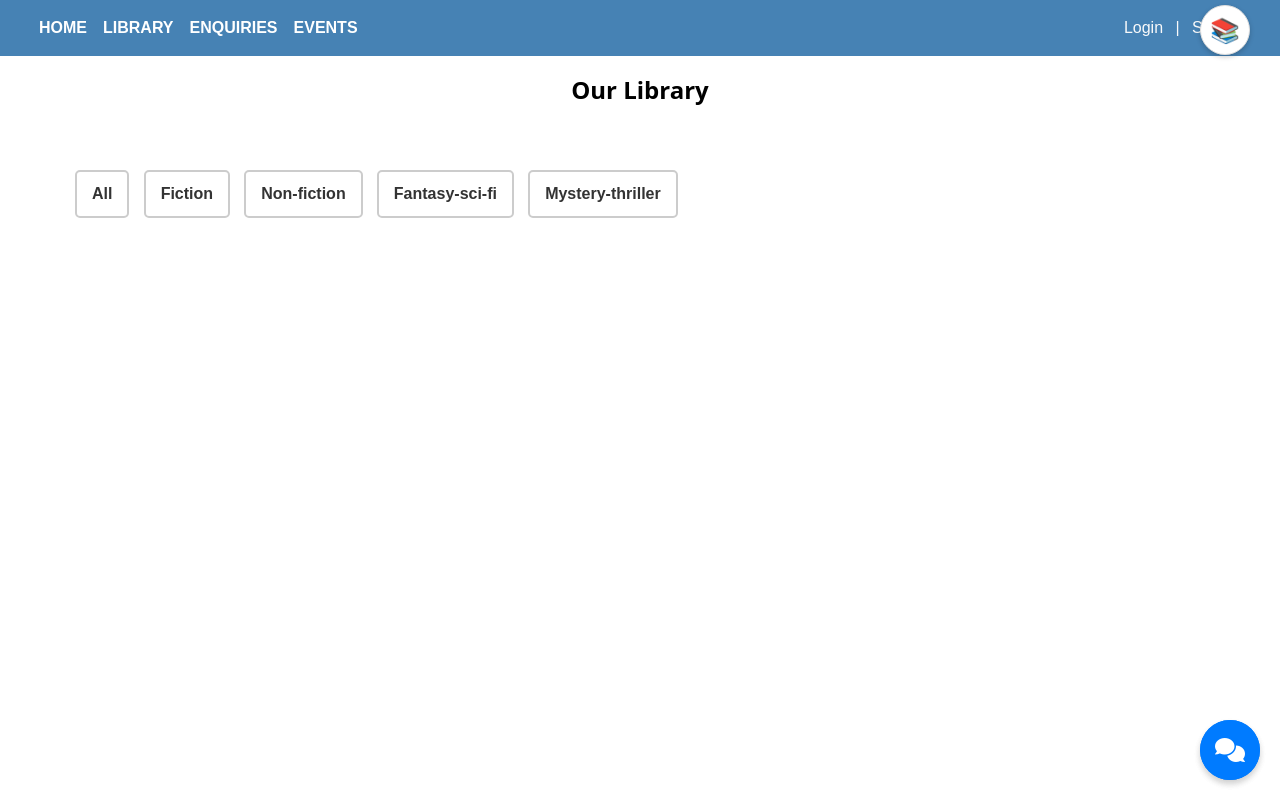
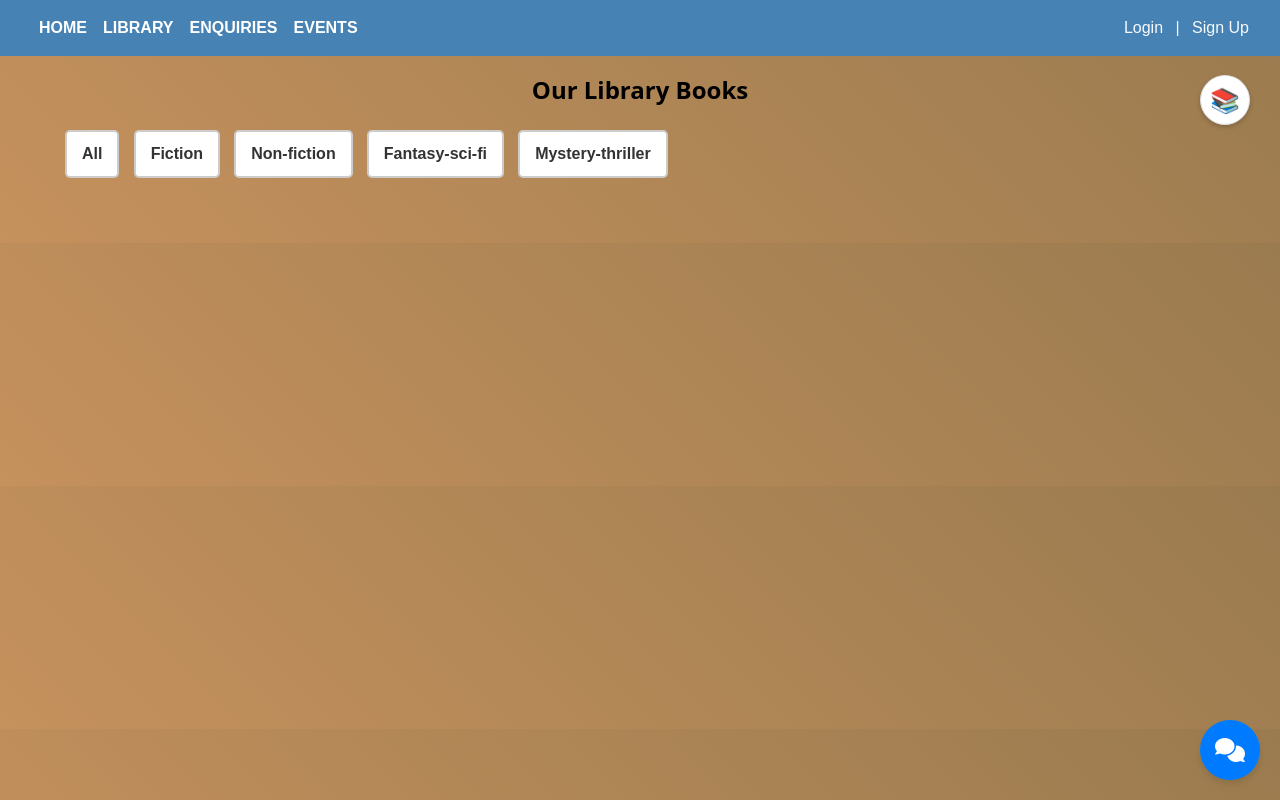
Before and after one commit to Shadtrix/Bookatti_V2, a Flask app: template templates/book_loan.html in a window 1280 px wide. Run offline with Flask 3, Linux system fonts and the light colour scheme; the template is opened without the code that fills it, so the values that code supplies are empty; some libraries are stand-ins or nearby versions.

Commit message:
SKIBIDI SIGMA BALLS

```diff
--- a/templates/book_loan.html
+++ b/templates/book_loan.html
@@ -1,59 +1,27 @@
-{% extends "basebs.html" %}
+{% extends "baselib.html" %}
 
-{% block title %} Library {% endblock %}
+{% block title %} Bookstore {% endblock %}
 
 {% block content %}
 <div class="container">
     <div class="header">
-        <h1>Our Library</h1>
-    </div>
-</div>
-
-<!-- Chatbot Button & Modal -->
-<button type="button" class="chatbot-button" data-bs-toggle="modal" data-bs-target="#chatbotModal">
-    <i class="fas fa-comments"></i>
-</button>
-<div class="modal fade" id="chatbotModal" tabindex="-1">
-    <div class="modal-dialog modal-lg">
-        <div class="modal-content">
-            <div class="modal-header">
-                <h5 class="modal-title">Library Chatbot</h5>
-                <button type="button" class="btn-close" data-bs-dismiss="modal"></button>
-            </div>
-            <div class="modal-body">
-                <iframe id="chatbotIframe" src="http://localhost:5001/"
-                        style="width: 100%; height: 500px; border: none;"></iframe>
-            </div>
-            <div class="modal-footer">
-                <button type="button" class="btn btn-secondary" data-bs-dismiss="modal">Close</button>
-            </div>
-        </div>
-    </div>
-</div>
-
-<div class="container">
-    <!-- Borrowed Books -->
-    <div id="borrowedIcon" class="borrowed-icon" onclick="toggleBorrowed()">
-        📚
-    </div>
-    <div id="borrowed" class="borrowed hidden">
-        <h2>Borrowed Books</h2>
-        <ul id="borrowedItems"></ul>
+        <h1>Our Library Books</h1>
     </div>
 
     <!-- Filters -->
     <div class="filters">
-        {% for category in ['all', 'fiction', 'non-fiction', 'fantasy-sci-fi', 'mystery-thriller'] %}
-        <button onclick="filterBooks('{{ category }}')">{{ category | capitalize }}</button>
-        {% endfor %}
+        <button onclick="filterBooks('all')">All</button>
+        <button onclick="filterBooks('fiction')">Fiction</button>
+        <button onclick="filterBooks('non-fiction')">Non-fiction</button>
+        <button onclick="filterBooks('fantasy-sci-fi')">Fantasy-sci-fi</button>
+        <button onclick="filterBooks('mystery-thriller')">Mystery-thriller</button>
     </div>
 
-    <!-- Books Grid -->
+    <!-- Book Grid -->
     <div class="book-grid">
         {% for book in books %}
-        <div class="book {{ book.category }}"
-             onclick="showDetails(`{{ book.title }}`, `{{ book.author }}`, `{{ book.isbn }}`, `{{ book.description }}`)">
-            <img src="https://covers.openlibrary.org/b/isbn/{{ book.isbn }}-L.jpg?format=webp" alt="{{ book.title }}">
+        <div class="book {{ book.category }}" onclick="showDetails('{{ book.title }}', '{{ book.author }}', '{{ book.isbn }}', '{{ book.description }}')">
+            <img src="https://covers.openlibrary.org/b/isbn/{{ book.isbn }}-L.jpg" alt="{{ book.title }}" loading="lazy">
             <h3>{{ book.title }}</h3>
             <p>{{ book.author }}</p>
             <p>ISBN: {{ book.isbn }}</p>
@@ -74,18 +42,122 @@
                 <span id="quantity">1</span>
                 <button class="quantity-btn" onclick="updateQuantity(1)">+</button>
             </div>
-            <button id="borrowButton" class="borrow-book">Borrow</button>
-        </div>
+            <button id="borrowButton" class="borrow-button" onclick="borrowBook()">Borrow</button>
         </div>
     </div>
 
+    <!-- Borrowed Books Section -->
+    <div id="borrowedBooks" class="borrowed-books hidden">
+        <h2>Borrowed Books</h2>
+        <ul id="borrowedBooksList"></ul>
+        <div class="borrowed-books-total">
+            <p>Total Books Borrowed: <span id="totalBooks">0</span></p>
+        </div>
+    </div>
+
+    <!-- Borrowed Books Icon -->
+    <div id="borrowedBooksIcon" class="borrowed-books-icon" onclick="toggleBorrowedBooks()">📚</div>
+
+</div>
+
+<script>
+    let borrowedBooks = [];
+    let quantity = 1;
+
+    // Function to filter books by category
+    function filterBooks(category) {
+        const books = document.querySelectorAll('.book');
+        books.forEach(book => {
+            book.style.display = category === 'all' || book.classList.contains(category) ? 'block' : 'none';
+        });
+    }
+
+    // Function to show book details in modal
+    function showDetails(title, author, isbn, description) {
+        document.getElementById('bookTitle').textContent = title;
+        document.getElementById('bookAuthor').textContent = `Author: ${author}`;
+        document.getElementById('bookISBN').textContent = isbn;
+        document.getElementById('bookDescription').textContent = description;
+        document.getElementById('quantity').textContent = 1;
+        quantity = 1;
+        document.getElementById('borrowButton').onclick = function() {
+            borrowBook(title, author, isbn, quantity);
+        };
+        document.getElementById('bookDetailsModal').style.display = 'flex';
+    }
+
+    // Function to close the modal
+    function closeModal() {
+        document.getElementById('bookDetailsModal').style.display = 'none';
+    }
+
+    // Function to update the quantity (borrowed amount)
+    function updateQuantity(change) {
+        quantity = Math.max(1, quantity + change); // Prevent quantity from going below 1
+        document.getElementById('quantity').textContent = quantity;
+    }
+
+    // Function to borrow the book
+    function borrowBook(title, author, isbn, quantity) {
+        const existingBook = borrowedBooks.find(book => book.title === title);
+
+        if (existingBook) {
+            existingBook.quantity += quantity;
+        } else {
+            borrowedBooks.push({
+                title,
+                author,
+                isbn,
+                quantity
+            });
+        }
+
+        updateBorrowedBooks();
+        closeModal();
+    }
+
+    // Function to update the borrowed books list
+    function updateBorrowedBooks() {
+        const borrowedBooksList = document.getElementById('borrowedBooksList');
+        borrowedBooksList.innerHTML = ''; // Clear current list
+
+        borrowedBooks.forEach((book, index) => {
+            const li = document.createElement('li');
+            li.classList.add('borrowed-item');
+            li.innerHTML = `"${book.title}" by ${book.author} (x${book.quantity})
+                <button onclick="returnBook(${index})">Return</button>`;
+            borrowedBooksList.appendChild(li);
+        });
+
+        document.getElementById('totalBooks').textContent = borrowedBooks.length;
+    }
+
+    // Function to return a borrowed book
+    function returnBook(index) {
+        borrowedBooks.splice(index, 1);
+        updateBorrowedBooks();
+    }
+
+    // Function to toggle the visibility of borrowed books
+    function toggleBorrowedBooks() {
+        const borrowedBooksSection = document.getElementById('borrowedBooks');
+        borrowedBooksSection.classList.toggle('hidden');
+    }
+</script>
+
 <style>
-    /* Styles for borrowed books section */
-    .borrowed {
+/* Gradient background applied */
+body {
+    background: linear-gradient(45deg, #C5915D, #9A7B4F); /* Gradient with #C5915D */
+    color: #fff; /* Set text color to white for contrast */
+}
+
+/* Borrowed Books Section */
+.borrowed-books {
     position: fixed;
-        top: 80px;
+    top: 80px; /* Move it down from the top */
     right: 20px;
-        background: #fff;
+    background: linear-gradient(45deg, #C5915D, #9A7B4F); /* Apply gradient to borrowed books section */
     border: 1px solid #ddd;
     padding: 20px;
     border-radius: 10px;
@@ -97,7 +169,26 @@
     font-family: Arial, sans-serif;
 }
 
-    .borrowed.hidden {
+.borrowed-books-icon {
+    position: fixed;
+    top: 75px; /* Move it to the top-right corner */
+    right: 30px;
+    background: #fff; /* Background for icon */
+    border: 1px solid #ddd;
+    border-radius: 50%;
+    width: 50px;
+    height: 50px;
+    display: flex;
+    align-items: center;
+    justify-content: center;
+    box-shadow: 0 2px 5px rgba(0, 0, 0, 0.2);
+    cursor: pointer;
+    font-size: 24px;
+    z-index: 1001;
+}
+
+
+    .borrowed-books.hidden {
         display: none;
     }
 
@@ -127,22 +218,43 @@
         border-radius: 5px;
     }
 
-    .borrowed-icon {
-        position: fixed;
-        top: 5px;
-        right: 30px;
-        background: #fff;
+
+
+    .borrowed-books-icon:hover {
+        background-color: #f0f0f0;
+    }
+
+    /* Book Grid */
+    .book-grid {
+        display: grid;
+        grid-template-columns: repeat(auto-fit, minmax(150px, 1fr)); /* Create responsive grid */
+        gap: 20px; /* Add space between grid items */
+        padding: 20px;
+        justify-content: center; /* Center-align the grid */
+    }
+
+    /* Individual Book Styling */
+    .book {
+        text-align: center;
         border: 1px solid #ddd;
-        border-radius: 50%;
-        width: 50px;
-        height: 50px;
-        display: flex;
-        align-items: center;
-        justify-content: center;
-        box-shadow: 0 2px 5px rgba(0, 0, 0, 0.2);
+        padding: 10px;
+        border-radius: 5px;
+        background-color: #f9f9f9;
+        transition: transform 0.2s, box-shadow 0.2s;
         cursor: pointer;
-        font-size: 24px;
-        z-index: 1001;
+    }
+
+    .book img {
+        max-width: 120px; /* Adjust image size */
+        height: 180px; /* Maintain consistent aspect ratio */
+        object-fit: cover;
+        margin-bottom: 10px; /* Add space between image and text */
+    }
+
+    /* Hover Effect for Books */
+    .book:hover {
+        transform: translateY(-3px);
+        box-shadow: 0 4px 8px rgba(0, 0, 0, 0.2);
     }
 
     /* Book details modal styles */
@@ -277,82 +351,17 @@
     .book-modal-content .book-modal-close:hover {
         color: #000; /* Slightly darker on hover */
     }
+
+    /* Animation for fadeIn effect */
+    @keyframes fadeIn {
+        from {
+            opacity: 0;
+            transform: scale(0.9);
+        }
+        to {
+            opacity: 1;
+            transform: scale(1);
+        }
+    }
 </style>
-
-<script>
-    let borrowedBooks = [];
-    let quantity = 1;
-
-    function filterBooks(category) {
-        const books = document.querySelectorAll('.book');
-        books.forEach(book => {
-            book.style.display = category === 'all' || book.classList.contains(category) ? 'block' : 'none';
-        });
-    }
-
-    function showDetails(title, author, isbn, description) {
-        document.getElementById('bookTitle').textContent = title;
-        document.getElementById('bookAuthor').textContent = `Author: ${author}`;
-        document.getElementById('bookISBN').textContent = isbn;
-        document.getElementById('bookDescription').textContent = description;
-        document.getElementById('quantity').textContent = 1;
-        quantity = 1;
-        document.getElementById('borrowButton').onclick = () => borrowBook(title, author, isbn, quantity);
-        document.getElementById('bookDetailsModal').style.display = 'flex';
-    }
-
-    function closeModal() {
-        document.getElementById('bookDetailsModal').style.display = 'none';
-    }
-
-    function updateQuantity(change) {
-        quantity = Math.max(1, quantity + change);
-        document.getElementById('quantity').textContent = quantity;
-    }
-
-    function borrowBook(title, author, isbn, quantity) {
-        const existingBook = borrowedBooks.find(book => book.title === title);
-
-        if (existingBook) {
-            existingBook.quantity += quantity;
-        } else {
-            borrowedBooks.push({
-                title,
-                author,
-                isbn,
-                quantity
-            });
-        }
-
-        updateBorrowedBooks();
-        closeModal();
-    }
-
-    function updateBorrowedBooks() {
-        const borrowedItems = document.getElementById('borrowedItems');
-        borrowedItems.innerHTML = '';
-
-        borrowedBooks.forEach((book, index) => {
-            const li = document.createElement('li');
-            li.classList.add('borrowed-item');
-            li.innerHTML = `
-                <div>
-                    <strong>${book.title}</strong> by ${book.author} (x${book.quantity})
-                </div>
-                <button onclick="returnBook(${index})">Return</button>
-            `;
-            borrowedItems.appendChild(li);
-        });
-    }
-
-    function returnBook(index) {
-        borrowedBooks.splice(index, 1);
-        updateBorrowedBooks();
-    }
-
-    function toggleBorrowed() {
-        const borrowedElement = document.getElementById('borrowed');
-        borrowedElement.classList.toggle('hidden');
-    }
-</script>
 {% endblock %}
```
Also changed, not shown: other parts of templates/book_loan.html (+0 -38 lines). Lines whose indentation alone changed are shown as unchanged.
